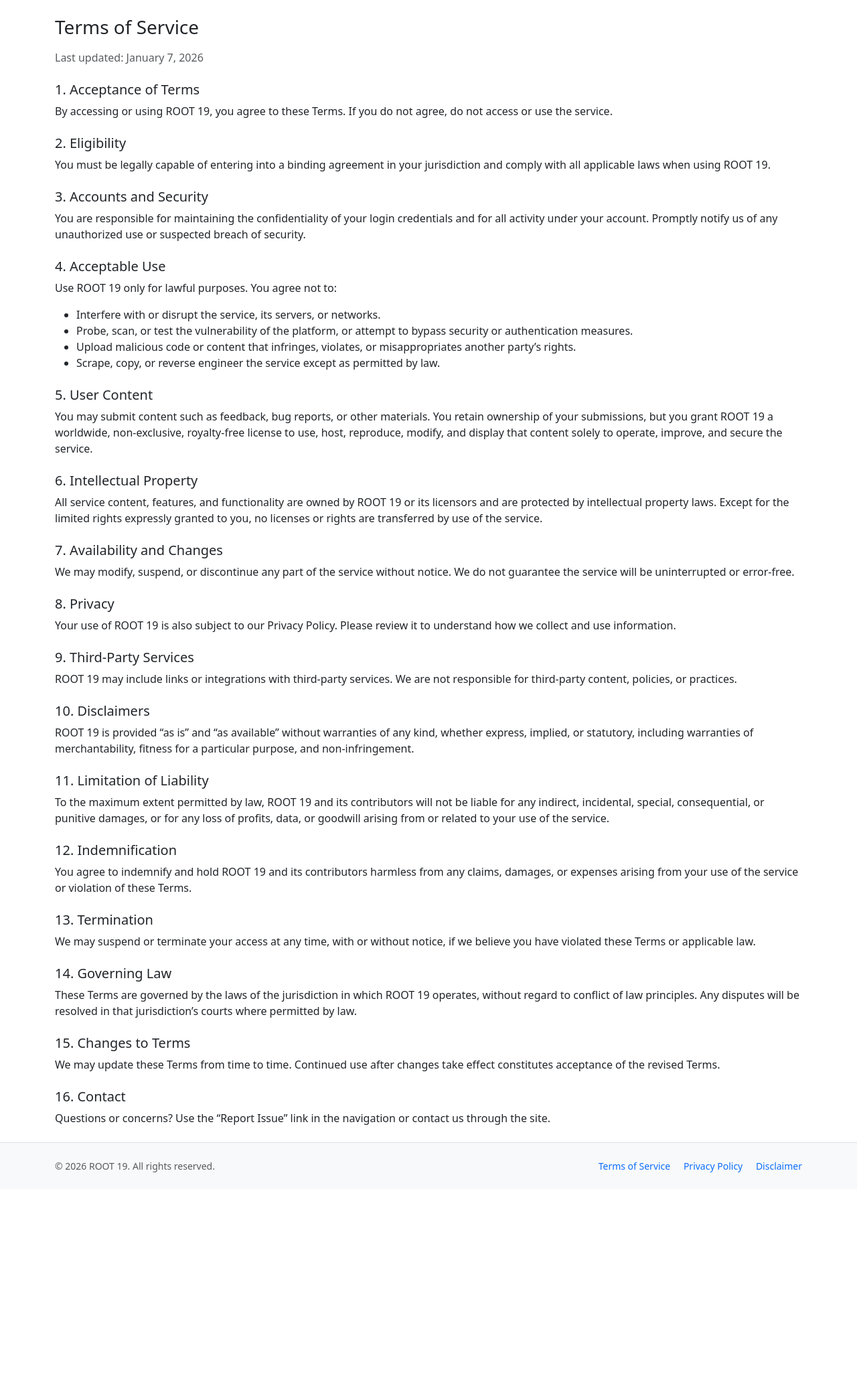
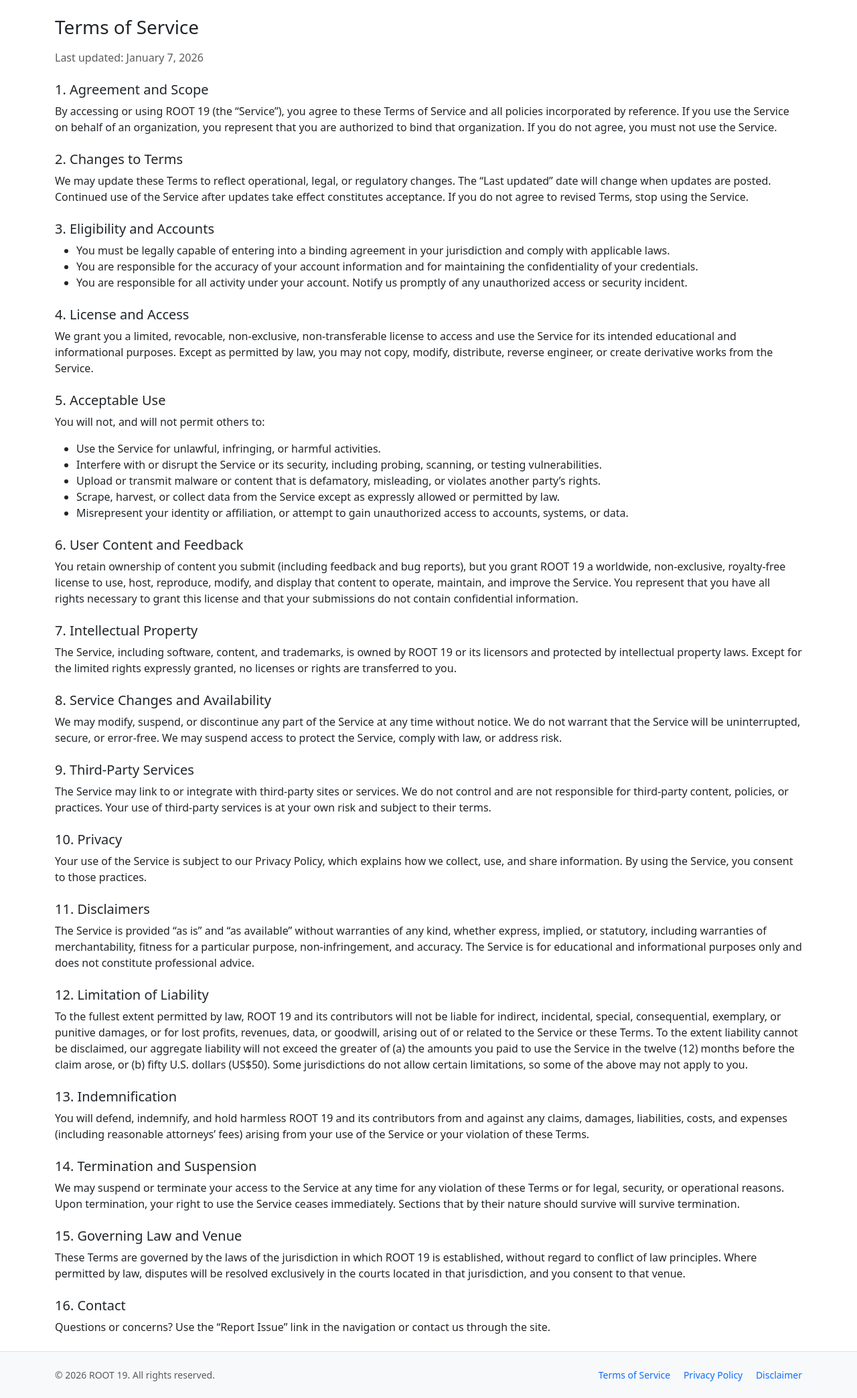
Before and after one commit to Dynamicfire07/root19-django-upload, a Django app: page /terms/ in a window 1280 px wide. Shown: the part 56-2144 px from the top of the page at 67% size. Before the commit the page ends 1807 px from the top, so only its background shows below. Run offline with Django 5.2, Linux system fonts and the light colour scheme.

Commit message:
tos updates

```diff
--- a/main/templates/terms.html
+++ b/main/templates/terms.html
@@ -13,56 +13,61 @@
     <h1 class="h3 mb-3">Terms of Service</h1>
     <p class="text-muted">Last updated: {% now "F j, Y" %}</p>
 
-    <h2 class="h5 mt-4">1. Acceptance of Terms</h2>
-    <p>By accessing or using ROOT 19, you agree to these Terms. If you do not agree, do not access or use the service.</p>
+    <h2 class="h5 mt-4">1. Agreement and Scope</h2>
+    <p>By accessing or using ROOT 19 (the “Service”), you agree to these Terms of Service and all policies incorporated by reference. If you use the Service on behalf of an organization, you represent that you are authorized to bind that organization. If you do not agree, you must not use the Service.</p>
 
-    <h2 class="h5 mt-4">2. Eligibility</h2>
-    <p>You must be legally capable of entering into a binding agreement in your jurisdiction and comply with all applicable laws when using ROOT 19.</p>
+    <h2 class="h5 mt-4">2. Changes to Terms</h2>
+    <p>We may update these Terms to reflect operational, legal, or regulatory changes. The “Last updated” date will change when updates are posted. Continued use of the Service after updates take effect constitutes acceptance. If you do not agree to revised Terms, stop using the Service.</p>
 
-    <h2 class="h5 mt-4">3. Accounts and Security</h2>
-    <p>You are responsible for maintaining the confidentiality of your login credentials and for all activity under your account. Promptly notify us of any unauthorized use or suspected breach of security.</p>
-
-    <h2 class="h5 mt-4">4. Acceptable Use</h2>
-    <p>Use ROOT 19 only for lawful purposes. You agree not to:</p>
+    <h2 class="h5 mt-4">3. Eligibility and Accounts</h2>
     <ul>
-      <li>Interfere with or disrupt the service, its servers, or networks.</li>
-      <li>Probe, scan, or test the vulnerability of the platform, or attempt to bypass security or authentication measures.</li>
-      <li>Upload malicious code or content that infringes, violates, or misappropriates another party’s rights.</li>
-      <li>Scrape, copy, or reverse engineer the service except as permitted by law.</li>
+      <li>You must be legally capable of entering into a binding agreement in your jurisdiction and comply with applicable laws.</li>
+      <li>You are responsible for the accuracy of your account information and for maintaining the confidentiality of your credentials.</li>
+      <li>You are responsible for all activity under your account. Notify us promptly of any unauthorized access or security incident.</li>
     </ul>
 
-    <h2 class="h5 mt-4">5. User Content</h2>
-    <p>You may submit content such as feedback, bug reports, or other materials. You retain ownership of your submissions, but you grant ROOT 19 a worldwide, non-exclusive, royalty-free license to use, host, reproduce, modify, and display that content solely to operate, improve, and secure the service.</p>
+    <h2 class="h5 mt-4">4. License and Access</h2>
+    <p>We grant you a limited, revocable, non-exclusive, non-transferable license to access and use the Service for its intended educational and informational purposes. Except as permitted by law, you may not copy, modify, distribute, reverse engineer, or create derivative works from the Service.</p>
 
-    <h2 class="h5 mt-4">6. Intellectual Property</h2>
-    <p>All service content, features, and functionality are owned by ROOT 19 or its licensors and are protected by intellectual property laws. Except for the limited rights expressly granted to you, no licenses or rights are transferred by use of the service.</p>
+    <h2 class="h5 mt-4">5. Acceptable Use</h2>
+    <p>You will not, and will not permit others to:</p>
+    <ul>
+      <li>Use the Service for unlawful, infringing, or harmful activities.</li>
+      <li>Interfere with or disrupt the Service or its security, including probing, scanning, or testing vulnerabilities.</li>
+      <li>Upload or transmit malware or content that is defamatory, misleading, or violates another party’s rights.</li>
+      <li>Scrape, harvest, or collect data from the Service except as expressly allowed or permitted by law.</li>
+      <li>Misrepresent your identity or affiliation, or attempt to gain unauthorized access to accounts, systems, or data.</li>
+    </ul>
 
-    <h2 class="h5 mt-4">7. Availability and Changes</h2>
-    <p>We may modify, suspend, or discontinue any part of the service without notice. We do not guarantee the service will be uninterrupted or error-free.</p>
+    <h2 class="h5 mt-4">6. User Content and Feedback</h2>
+    <p>You retain ownership of content you submit (including feedback and bug reports), but you grant ROOT 19 a worldwide, non-exclusive, royalty-free license to use, host, reproduce, modify, and display that content to operate, maintain, and improve the Service. You represent that you have all rights necessary to grant this license and that your submissions do not contain confidential information.</p>
 
-    <h2 class="h5 mt-4">8. Privacy</h2>
-    <p>Your use of ROOT 19 is also subject to our Privacy Policy. Please review it to understand how we collect and use information.</p>
+    <h2 class="h5 mt-4">7. Intellectual Property</h2>
+    <p>The Service, including software, content, and trademarks, is owned by ROOT 19 or its licensors and protected by intellectual property laws. Except for the limited rights expressly granted, no licenses or rights are transferred to you.</p>
+
+    <h2 class="h5 mt-4">8. Service Changes and Availability</h2>
+    <p>We may modify, suspend, or discontinue any part of the Service at any time without notice. We do not warrant that the Service will be uninterrupted, secure, or error-free. We may suspend access to protect the Service, comply with law, or address risk.</p>
 
     <h2 class="h5 mt-4">9. Third-Party Services</h2>
-    <p>ROOT 19 may include links or integrations with third-party services. We are not responsible for third-party content, policies, or practices.</p>
+    <p>The Service may link to or integrate with third-party sites or services. We do not control and are not responsible for third-party content, policies, or practices. Your use of third-party services is at your own risk and subject to their terms.</p>
 
-    <h2 class="h5 mt-4">10. Disclaimers</h2>
-    <p>ROOT 19 is provided “as is” and “as available” without warranties of any kind, whether express, implied, or statutory, including warranties of merchantability, fitness for a particular purpose, and non-infringement.</p>
+    <h2 class="h5 mt-4">10. Privacy</h2>
+    <p>Your use of the Service is subject to our Privacy Policy, which explains how we collect, use, and share information. By using the Service, you consent to those practices.</p>
 
-    <h2 class="h5 mt-4">11. Limitation of Liability</h2>
-    <p>To the maximum extent permitted by law, ROOT 19 and its contributors will not be liable for any indirect, incidental, special, consequential, or punitive damages, or for any loss of profits, data, or goodwill arising from or related to your use of the service.</p>
+    <h2 class="h5 mt-4">11. Disclaimers</h2>
+    <p>The Service is provided “as is” and “as available” without warranties of any kind, whether express, implied, or statutory, including warranties of merchantability, fitness for a particular purpose, non-infringement, and accuracy. The Service is for educational and informational purposes only and does not constitute professional advice.</p>
 
-    <h2 class="h5 mt-4">12. Indemnification</h2>
-    <p>You agree to indemnify and hold ROOT 19 and its contributors harmless from any claims, damages, or expenses arising from your use of the service or violation of these Terms.</p>
+    <h2 class="h5 mt-4">12. Limitation of Liability</h2>
+    <p>To the fullest extent permitted by law, ROOT 19 and its contributors will not be liable for indirect, incidental, special, consequential, exemplary, or punitive damages, or for lost profits, revenues, data, or goodwill, arising out of or related to the Service or these Terms. To the extent liability cannot be disclaimed, our aggregate liability will not exceed the greater of (a) the amounts you paid to use the Service in the twelve (12) months before the claim arose, or (b) fifty U.S. dollars (US$50). Some jurisdictions do not allow certain limitations, so some of the above may not apply to you.</p>
 
-    <h2 class="h5 mt-4">13. Termination</h2>
-    <p>We may suspend or terminate your access at any time, with or without notice, if we believe you have violated these Terms or applicable law.</p>
+    <h2 class="h5 mt-4">13. Indemnification</h2>
+    <p>You will defend, indemnify, and hold harmless ROOT 19 and its contributors from and against any claims, damages, liabilities, costs, and expenses (including reasonable attorneys’ fees) arising from your use of the Service or your violation of these Terms.</p>
 
-    <h2 class="h5 mt-4">14. Governing Law</h2>
-    <p>These Terms are governed by the laws of the jurisdiction in which ROOT 19 operates, without regard to conflict of law principles. Any disputes will be resolved in that jurisdiction’s courts where permitted by law.</p>
+    <h2 class="h5 mt-4">14. Termination and Suspension</h2>
+    <p>We may suspend or terminate your access to the Service at any time for any violation of these Terms or for legal, security, or operational reasons. Upon termination, your right to use the Service ceases immediately. Sections that by their nature should survive will survive termination.</p>
 
-    <h2 class="h5 mt-4">15. Changes to Terms</h2>
-    <p>We may update these Terms from time to time. Continued use after changes take effect constitutes acceptance of the revised Terms.</p>
+    <h2 class="h5 mt-4">15. Governing Law and Venue</h2>
+    <p>These Terms are governed by the laws of the jurisdiction in which ROOT 19 is established, without regard to conflict of law principles. Where permitted by law, disputes will be resolved exclusively in the courts located in that jurisdiction, and you consent to that venue.</p>
 
     <h2 class="h5 mt-4">16. Contact</h2>
     <p>Questions or concerns? Use the “Report Issue” link in the navigation or contact us through the site.</p>
```
Also changed, not shown: main/templates/disclaimer.html (+9 -6 lines), main/templates/privacy.html (+29 -24 lines).
